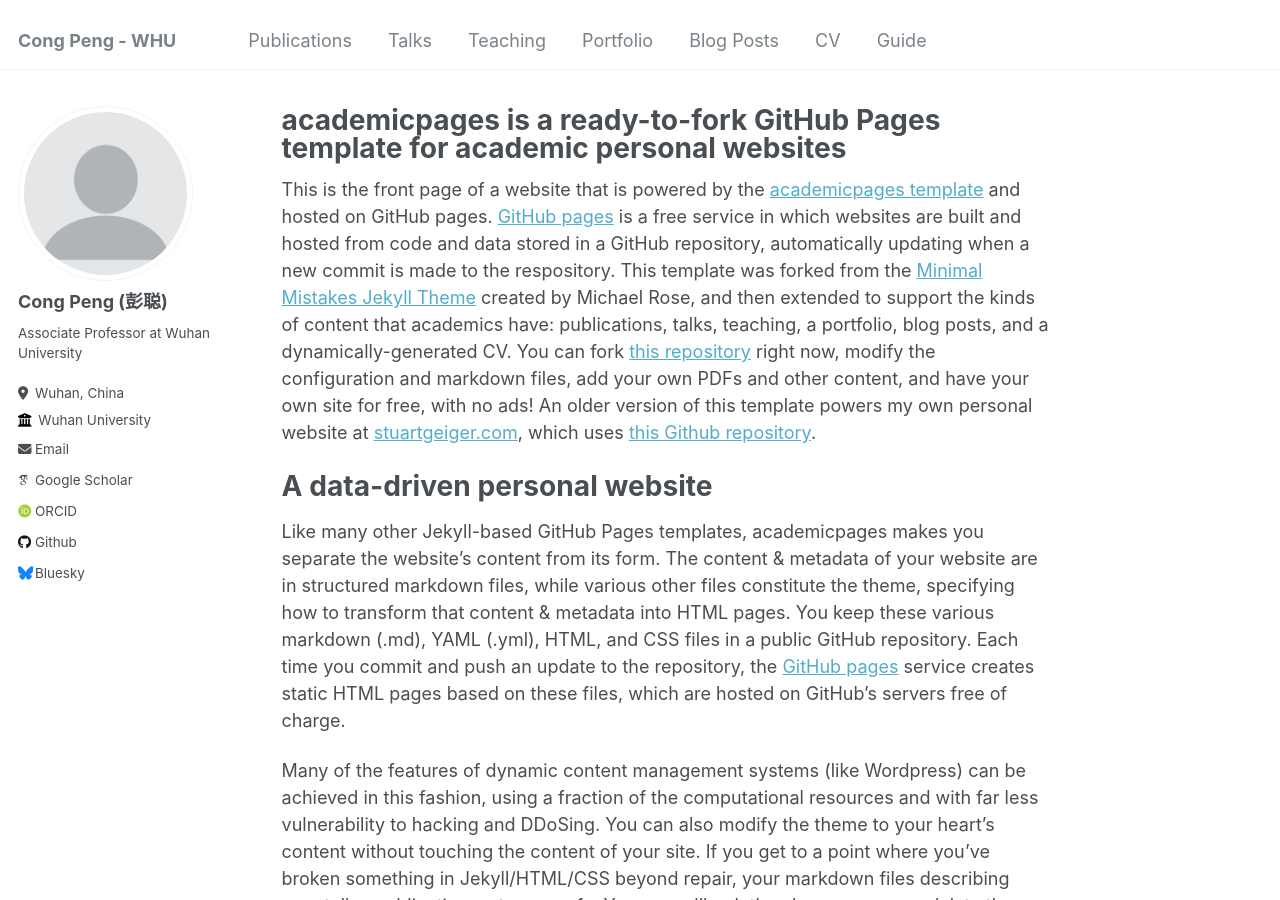
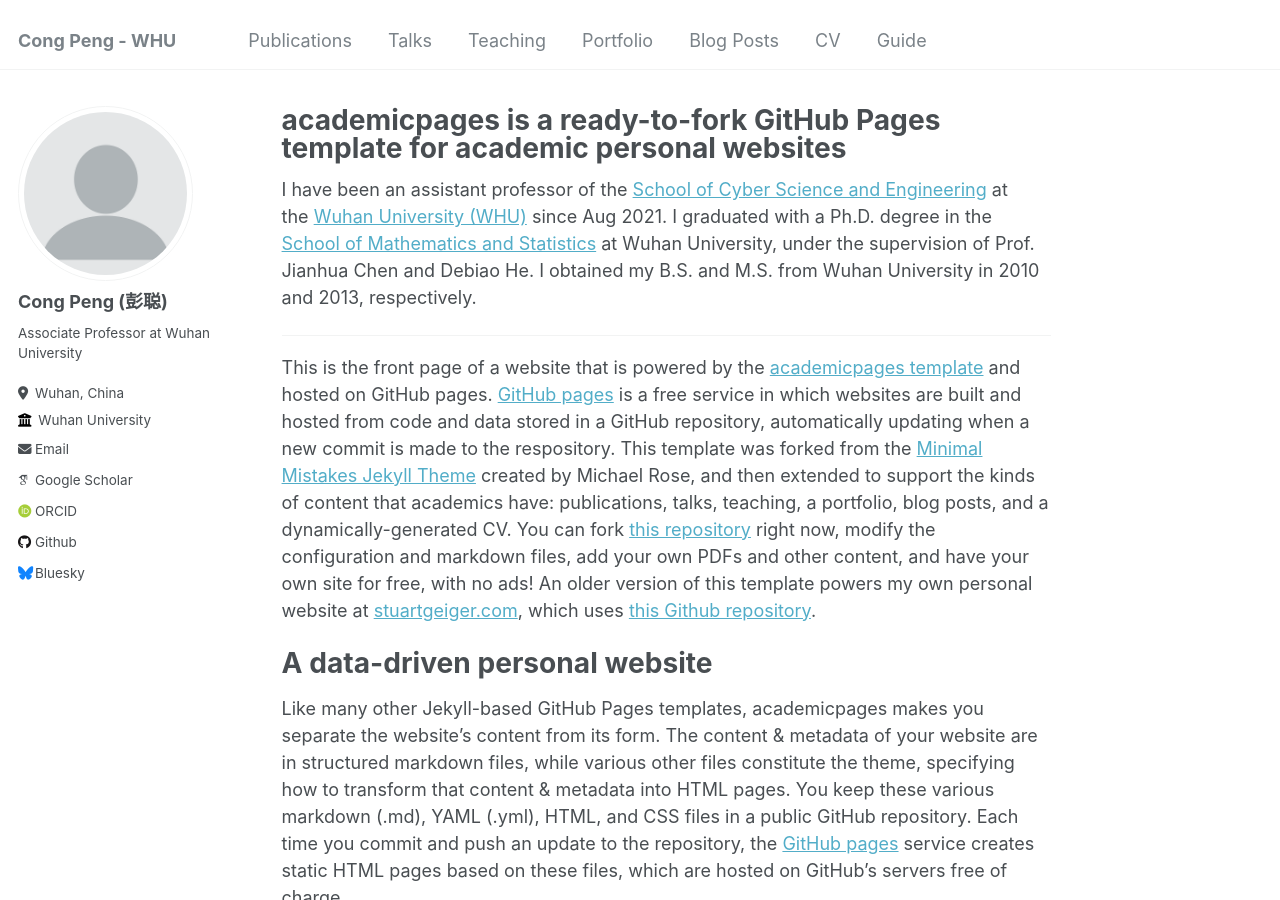
Before and after one commit to cpeng-crypto/cpeng-crypto.github.io, a Jekyll site: the page built from _pages/about.md, in a window 1280 px wide and 900 px high. Built offline with Jekyll 4.4.1, drawn with Linux system fonts in a browser that asks for light colours; some web fonts are replaced.

Commit message:
Update about.md

```diff
--- a/_pages/about.md
+++ b/_pages/about.md
@@ -5,6 +5,12 @@
 redirect_from:
   - /about/
   - /about.html
+---
+
+
+I have been an assistant professor of the [School of Cyber Science and Engineering](https://cse.whu.edu.cn/) at the [Wuhan University (WHU)](https://en.whu.edu.cn/) since Aug 2021. I graduated with a Ph.D. degree in the [School of Mathematics and Statistics](https://maths.whu.edu.cn/) at Wuhan University, under the supervision of Prof. Jianhua Chen and Debiao He. I obtained my B.S. and M.S. from Wuhan University in 2010 and 2013, respectively.
+
+
 ---
 
 This is the front page of a website that is powered by the [academicpages template](https://github.com/academicpages/academicpages.github.io) and hosted on GitHub pages. [GitHub pages](https://pages.github.com) is a free service in which websites are built and hosted from code and data stored in a GitHub repository, automatically updating when a new commit is made to the respository. This template was forked from the [Minimal Mistakes Jekyll Theme](https://mmistakes.github.io/minimal-mistakes/) created by Michael Rose, and then extended to support the kinds of content that academics have: publications, talks, teaching, a portfolio, blog posts, and a dynamically-generated CV. You can fork [this repository](https://github.com/academicpages/academicpages.github.io) right now, modify the configuration and markdown files, add your own PDFs and other content, and have your own site for free, with no ads! An older version of this template powers my own personal website at [stuartgeiger.com](http://stuartgeiger.com), which uses [this Github repository](https://github.com/staeiou/staeiou.github.io).
```
